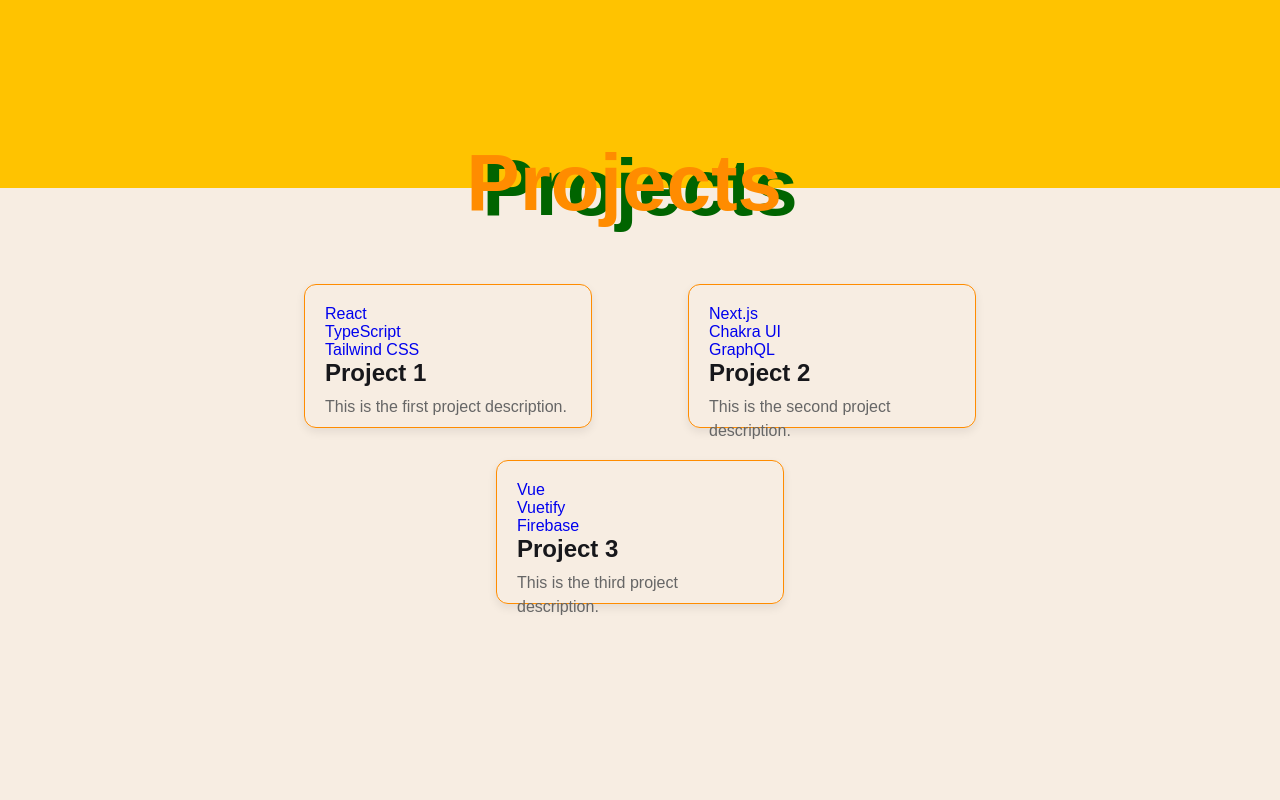
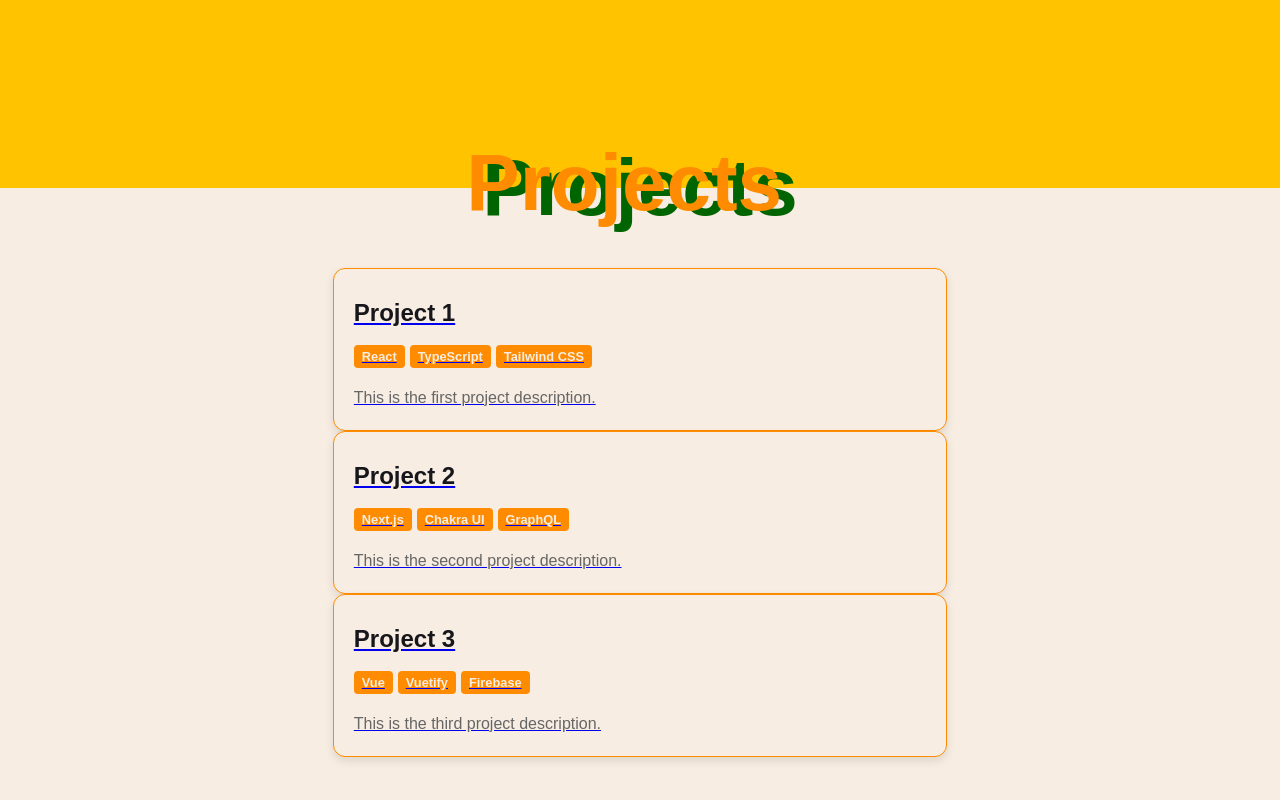
Before and after one commit to h-0y28/h-0y28, a React (Vite) app: page / in a window 1280 px wide. Shown: the part 2212-3012 px from the top of the page. Built offline with nearby package versions, Linux system fonts and the light colour scheme; a web font is replaced by a local one.

Commit message:
feat: interface 요소 추가, 코드 스타일 변경

```diff
--- a/src/components/ProjectCard/index.tsx
+++ b/src/components/ProjectCard/index.tsx
@@ -1,31 +1,65 @@
 import React from "react";
 import * as S from "./style";
+
+import GithubIcon from "../../assets/githubColor.png";
+import WebsiteIcon from "../../assets/websiteColor.png";
 
 interface CardProps {
   skills: string[];
   title: string;
   content: string;
   href: string;
+  term: string;
+  githubHref?: string;
+  websiteHref?: string;
 }
 
-const ProjectCard: React.FC<CardProps> = ({ skills, title, content, href }) => {
+const ProjectCard: React.FC<CardProps> = ({
+  skills,
+  title,
+  content,
+  href,
+  term,
+  githubHref,
+  websiteHref,
+}) => {
+  // console.log("GithubIcon:", GithubIcon);
+  // console.log("WebsiteIcon:", WebsiteIcon);
+
   return (
-    <a
+    <S.CardContainer
+      as="a"
       href={href}
       target="_blank"
       rel="noopener noreferrer"
-      style={{ textDecoration: "none" }}
     >
-      <S.CardContainer>
+      <S.Header>
+        <S.Term>{term}</S.Term>
+        {/* 깃 + 웹 링크 */}
+        <S.IntroduceContainer>
+          {githubHref && (
+            <a href={githubHref} target="_blank" rel="noopener noreferrer">
+              <S.GithubImg src={GithubIcon} alt="GitHub Icon" />
+            </a>
+          )}
+          {websiteHref && (
+            <a href={websiteHref} target="_blank" rel="noopener noreferrer">
+              <S.WebsiteImg src={WebsiteIcon} alt="Website Icon" />
+            </a>
+          )}
+        </S.IntroduceContainer>
+      </S.Header>
+
+      <S.ContentContainer>
+        <S.CardTitle>{title}</S.CardTitle>
         <S.StackContainer>
           {skills.map((skill, index) => (
             <S.Stack key={index}>{skill}</S.Stack>
           ))}
         </S.StackContainer>
-        <S.CardTitle>{title}</S.CardTitle>
         <S.CardContent>{content}</S.CardContent>
-      </S.CardContainer>
-    </a>
+      </S.ContentContainer>
+    </S.CardContainer>
   );
 };
 
--- a/src/components/ProjectCard/style.ts
+++ b/src/components/ProjectCard/style.ts
@@ -5,12 +5,11 @@ export const CardContainer = styled.div`
   border: 1px solid ${theme.colors.highlight};
   border-radius: 12px;
   padding: 20px;
-  box-shadow: 0 4px 10px rgba(0, 0, 0, 0.08);
-  width: 18rem;
-  height: 9rem;
-  margin: 16px;
+  box-shadow: 0 4px 10px rgba(0, 0, 0, 0.1);
+  width: 80%;
   transition: transform 0.3s ease, box-shadow 0.3s ease;
   cursor: pointer;
+  background-color: ${theme.colors.background};
 
   &:hover {
     transform: scale(1.05);
@@ -18,9 +17,55 @@ export const CardContainer = styled.div`
   }
 `;
 
-export const StackContainer = styled.div``;
+export const Header = styled.div`
+  display: flex;
+  justify-content: space-between;
+  align-items: center;
+  margin-bottom: 10px;
+`;
 
-export const Stack = styled.div``;
+export const Term = styled.div`
+  font-size: 0.9rem;
+  color: ${theme.colors.black};
+  font-weight: bold;
+`;
+
+export const IntroduceContainer = styled.div`
+  display: flex;
+  gap: 8px;
+`;
+
+export const GithubImg = styled.img`
+  width: 1.7rem;
+  height: 1.7rem;
+`;
+
+export const WebsiteImg = styled.img`
+  width: 2rem;
+  height: 2rem;
+`;
+
+export const ContentContainer = styled.div`
+  display: flex;
+  flex-direction: column;
+  gap: 10px;
+`;
+
+export const StackContainer = styled.div`
+  display: flex;
+  flex-wrap: wrap;
+  gap: 5px;
+  margin-bottom: 8px;
+`;
+
+export const Stack = styled.div`
+  padding: 4px 8px;
+  background-color: ${theme.colors.highlight};
+  color: ${theme.colors.background};
+  border-radius: 4px;
+  font-size: 0.8rem;
+  font-weight: bold;
+`;
 
 export const CardTitle = styled.h3`
   font-size: 1.5rem;
```
